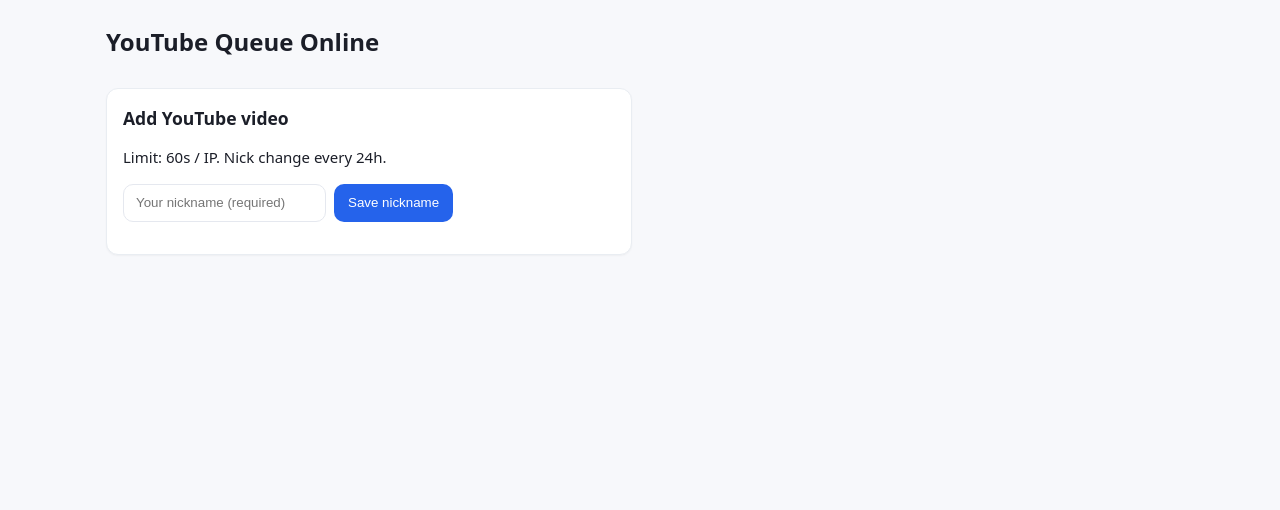
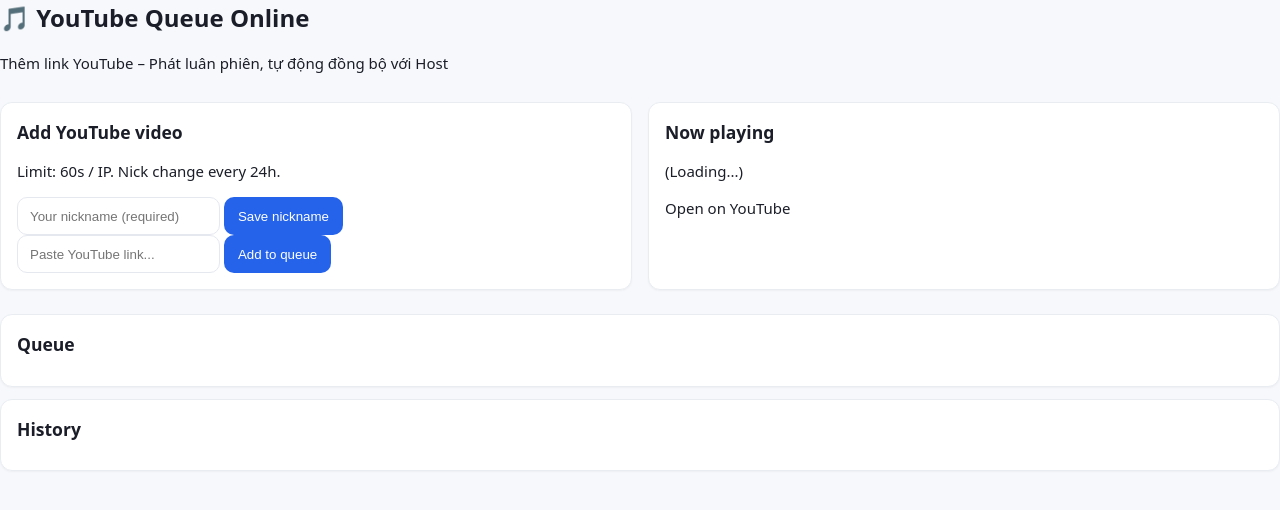
Before and after one commit to DuongDao24/youtube-queue-demo, a Flask app: page / in a window 1280 px wide. Shown: the top 510 px of the page. Run offline with Flask 3, Linux system fonts and the light colour scheme.

Commit message:
[v02.4-hotfix] Restore user interface (submit form + queue + history)

```diff
--- a/templates/index.html
+++ b/templates/index.html
@@ -1,28 +1,57 @@
-<!doctype html>
+<!DOCTYPE html>
 <html lang="vi">
 <head>
-  <meta charset="utf-8"/>
-  <meta name="viewport" content="width=device-width,initial-scale=1"/>
-  <title>{{ app_title }}</title>
-  <link rel="stylesheet" href="/static/style.css"/>
+  <meta charset="UTF-8">
+  <meta name="viewport" content="width=device-width, initial-scale=1.0">
+  <title>YouTube Queue Online</title>
+  <link rel="stylesheet" href="/static/style.css">
   <script defer src="/static/app.js"></script>
 </head>
 <body>
-  <div class="wrap">
-    <header class="top">
-      <h1>YouTube Queue Online</h1>
-      <div id="logoBox"></div>
+  <div class="container">
+    <header>
+      <h1>🎵 YouTube Queue Online</h1>
+      <p id="app-sub">Thêm link YouTube – Phát luân phiên, tự động đồng bộ với Host</p>
     </header>
 
     <main class="grid">
       <section class="card">
         <h3>Add YouTube video</h3>
-        <p class="sub">Limit: <span id="rateInfo">60</span>s / IP. Nick change every <span id="nickHours">24</span>h.</p>
+        <p>Limit: <span id="limitText">60</span>s / IP. Nick change every <span id="nickText">24</span>h.</p>
 
-        <div class="row">
-          <input id="nick" placeholder="Your nickname (required)"/>
+        <div class="nick-row">
+          <input id="nick" placeholder="Your nickname (required)" />
           <button id="saveNick">Save nickname</button>
         </div>
 
-        <div class="row">
-          <input id="url"
+        <div class="submit-row">
+          <input id="url" placeholder="Paste YouTube link..." />
+          <button id="submit">Add to queue</button>
+        </div>
+      </section>
+
+      <section class="card nowplaying">
+        <h3>Now playing</h3>
+        <div id="nowplaying-box">
+          <div id="now-thumb"></div>
+          <p id="now-title">(Loading...)</p>
+          <a id="now-link" target="_blank">Open on YouTube</a>
+          <div id="progress-bar">
+            <div id="progress"></div>
+          </div>
+        </div>
+      </section>
+    </main>
+
+    <section class="card queue">
+      <h3>Queue</h3>
+      <div id="queue-list"></div>
+    </section>
+
+    <section class="card history">
+      <h3>History</h3>
+      <div id="history-list"></div>
+    </section>
+  </div>
+</body>
+</html>
```
